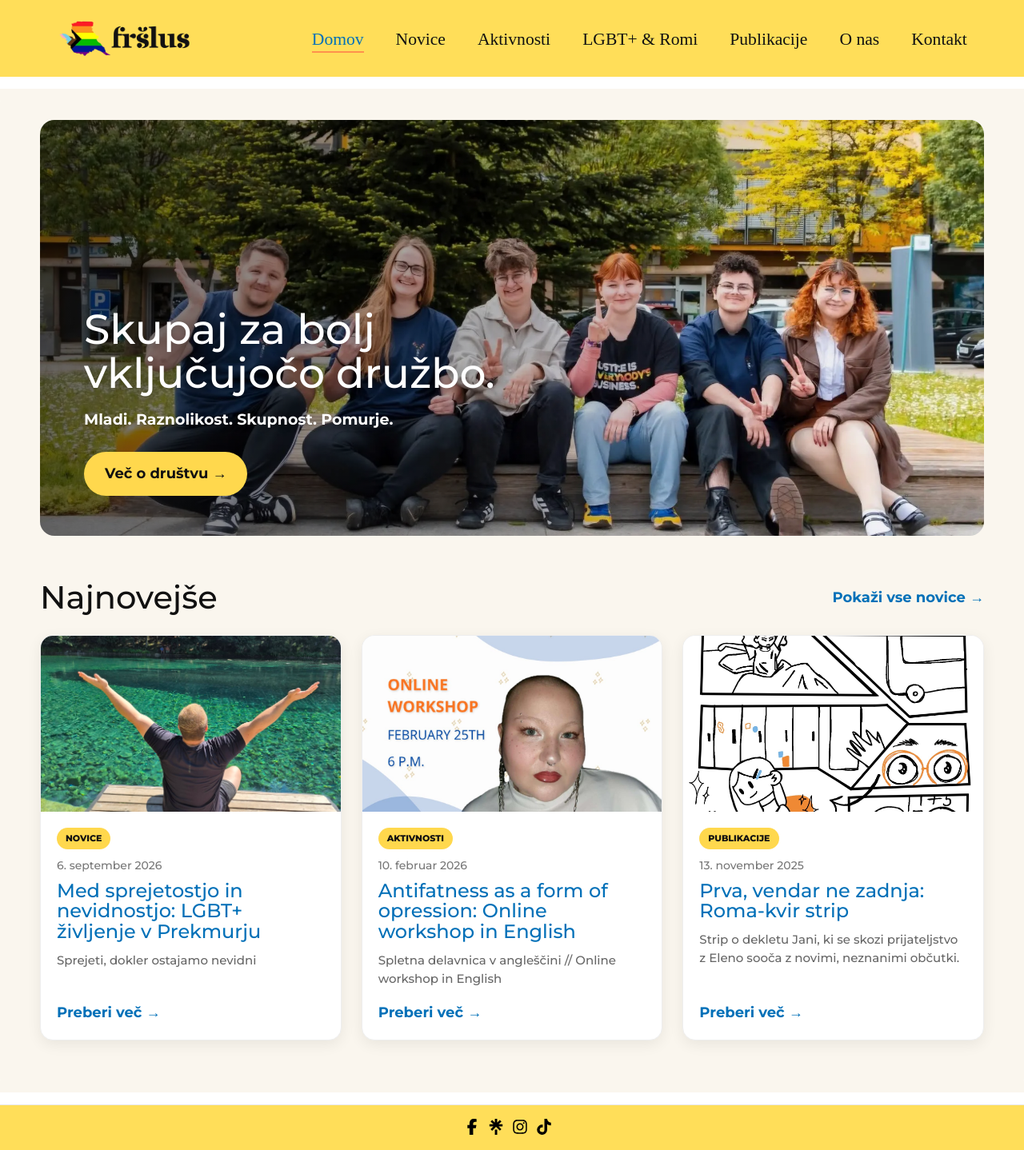
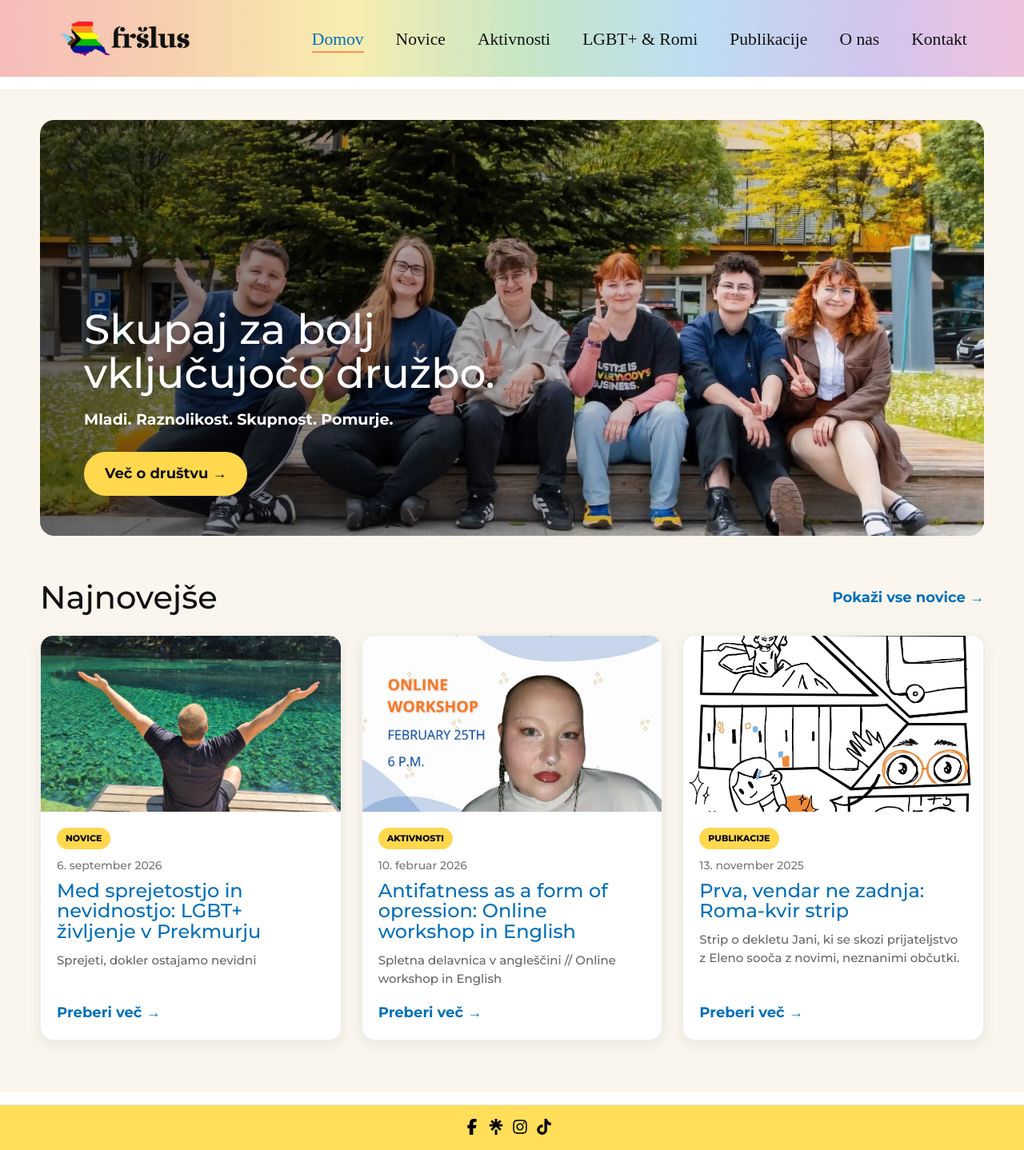
Before and after one commit to drustvofrslus/drustvofrslus.github.io, a Jekyll site: the page built from index.md, in a window 1280 px wide. Shown: the whole page at 80% size. Built offline with Jekyll 4.4.1, drawn with Linux system fonts in a browser that asks for light colours; some web fonts are replaced.

Commit message:
Enhance site header with gradient background
Added a gradient background to the site header and adjusted link colors.

```diff
--- a/_sass/minima.scss
+++ b/_sass/minima.scss
@@ -1,54 +1,101 @@
 @charset "utf-8";
+
 /*
 @import url('https://fonts.cdnfonts.com/css/saint-george');
 @import url('https://fonts.googleapis.com/css2?family=Montserrat:ital,wght@0,100..900;1,100..900&display=swap');
 */
+
+
 // Define defaults for each variable.
 
 $base-font-family: 'Montserrat', sans-serif !default;
-$base-font-size:   18px !default;
+$base-font-size: 18px !default;
 $base-font-weight: 500 !default;
-$small-font-size:  $base-font-size * 0.875 !default;
+$small-font-size: $base-font-size * 0.875 !default;
 $base-line-height: 1.5 !default;
 
-$spacing-unit:     30px !default;
+$spacing-unit: 30px !default;
 
-$text-color:       #111111 !default;
+$text-color: #111111 !default;
 $background-color: #ffffff !default;
-$brand-color:      #0170B8 !default;
+$brand-color: #0170B8 !default;
 
-$grey-color:       #828282 !default;
+$grey-color: #828282 !default;
 $grey-color-light: lighten($grey-color, 40%) !default;
-$grey-color-dark:  darken($grey-color, 25%) !default;
+$grey-color-dark: darken($grey-color, 25%) !default;
 
 $table-text-align: left !default;
 
+
 // Width of the content area
-$content-width:    1500px;
 
-$on-palm:          600px !default;
-$on-laptop:        800px !default;
+$content-width: 1500px;
+
+$on-palm: 600px !default;
+$on-laptop: 800px !default;
+
 
 // Use media queries like this:
+//
 // @include media-query($on-palm) {
 //   .wrapper {
 //     padding-right: $spacing-unit / 2;
 //     padding-left: $spacing-unit / 2;
 //   }
 // }
+
 @mixin media-query($device) {
   @media screen and (max-width: $device) {
     @content;
   }
 }
 
+
 @mixin relative-font-size($ratio) {
   font-size: $base-font-size * $ratio;
 }
 
+
 // Import partials.
+
 @import
   "minima/base",
   "minima/layout",
   "minima/syntax-highlighting"
 ;
+
+
+/* ==================================================
+   NEŽEN MAVRIČNI PRELIV V ZGORNJI VRSTICI
+   ================================================== */
+
+.site-header {
+  background: linear-gradient(
+    90deg,
+    #f6bcbc 0%,
+    #f7d0ad 17%,
+    #f8edb0 34%,
+    #c7e6c5 51%,
+    #bdddf2 68%,
+    #d1c5ee 85%,
+    #efc2dc 100%
+  ) !important;
+
+  border-top: none !important;
+  border-bottom: none !important;
+}
+
+
+/* Logo in navigacija naj ostaneta dobro vidna */
+
+.site-header a,
+.site-nav .page-link {
+  color: #111111;
+}
+
+
+/* Mobilni gumb za meni */
+
+.site-nav .menu-icon > svg {
+  fill: #111111;
+}
```
